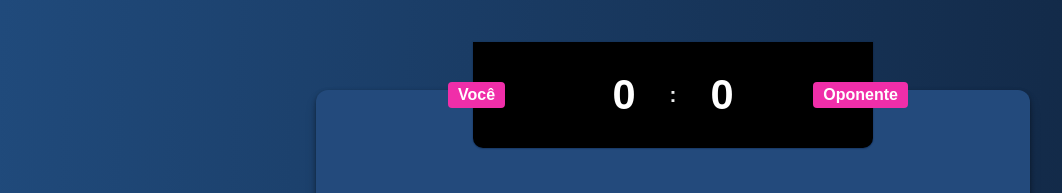
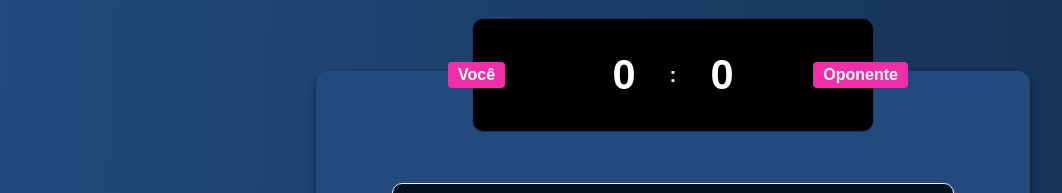
Before and after one commit to emellydev/rock-paper-scissors-game, a plain HTML site: page index.html in a window 1280 px wide. Shown: the top 193 px of the page, without its empty margins (103-1165 px from the left). Drawn offline with Linux system fonts and the light colour scheme.

Commit message:
Update main.css

```diff
--- a/src/styles/main.css
+++ b/src/styles/main.css
@@ -2,14 +2,14 @@ body {
     font-family: Arial, sans-serif;
     color: #ffffff;
     background: #112642;
-    background: -webkit-linear-gradient(273deg,rgba(17, 38, 66, 1) 0%, rgba(33, 77, 128, 1) 100%);
-    background: -moz-linear-gradient(273deg,rgba(17, 38, 66, 1) 0%, rgba(33, 77, 128, 1) 100%);
-    background: linear-gradient(273deg,rgba(17, 38, 66, 1) 0%, rgba(33, 77, 128, 1) 100%);
-    height: 100vh;
+    background: -webkit-linear-gradient(273deg,rgb(22, 48, 83) 0%, rgba(33, 77, 128, 1) 100%);
+    background: -moz-linear-gradient(273deg,rgb(22, 48, 83) 0%, rgba(33, 77, 128, 1) 100%);
+    background: linear-gradient(273deg,rgb(22, 48, 83) 0%, rgba(33, 77, 128, 1) 100%);
+    min-height: 100vh;
     display: flex;
     align-items: center;
     justify-content: center;
-    padding: 2rem;
+    padding: 0 2rem 2rem;
     overflow: hidden;
 }
 
@@ -36,7 +36,7 @@ body {
 main {
     max-width: 900px;
     min-height: 550px;
-    padding: 0 45px 3.5rem;
+    padding: 0px 45px 3.5rem;
     background-color: #234a7c;
     border-radius: 12px;
     display: flex;
@@ -47,7 +47,7 @@ main {
 
 .score-board {
     position: relative;
-    top: -48px;
+    top: -52px;
     left: 50%;
     transform: translateX(-50%);
     z-index: 10;
@@ -55,11 +55,12 @@ main {
     align-items: center;
     display: flex;
     justify-content: center;
+    margin: 0px;
     gap: 2px;
-    padding: 1.8rem 1rem;
+    padding: 2rem 1rem;
     width: 90%;
     max-width: 400px;
-    border-radius: 0px 0px 10px 10px;
+    border-radius: 10px 10px;
     box-shadow: rgba(9, 30, 66, 0.25) 0px 1px 1px, rgba(9, 30, 66, 0.13) 0px 0px 1px 1px;
 }
 
@@ -171,9 +172,9 @@ main {
   }
 
   .lose-text {
-    color: #ff6666;
+    color: #ff566d;
     font-weight: bold;
-    text-shadow: -2px 2px 4px rgba(0, 0, 0, 0.3);
+    text-shadow: -2px 2px 2px rgba(0, 0, 0, 0.3);
   }
 
 .message-result p {
```
